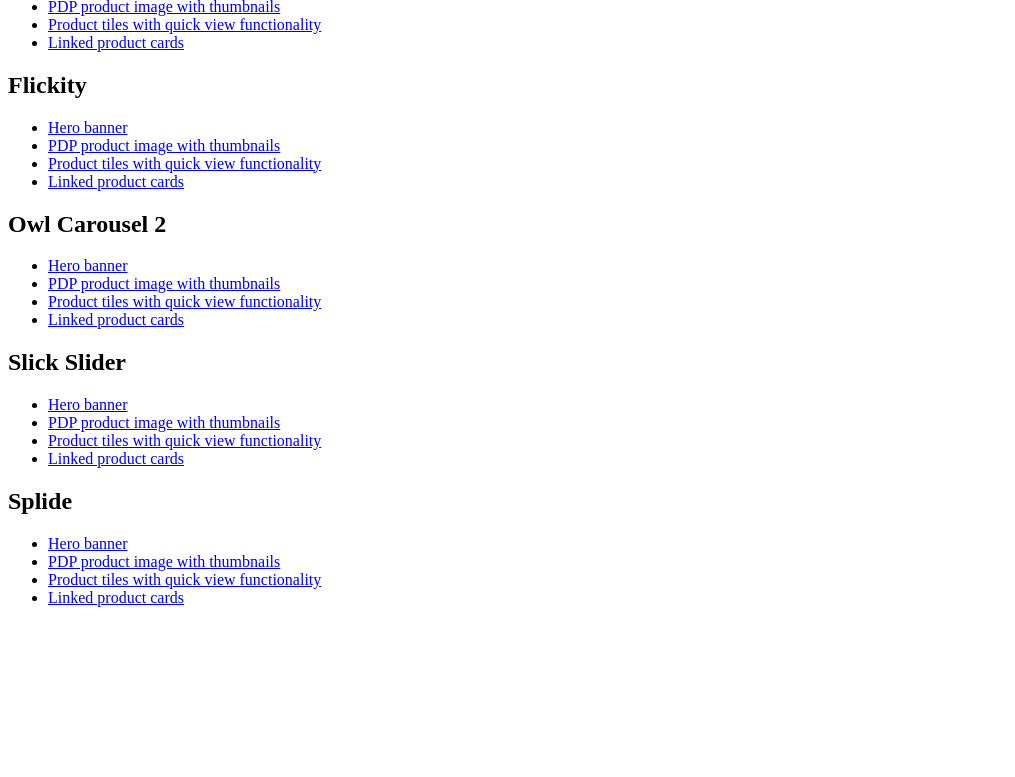
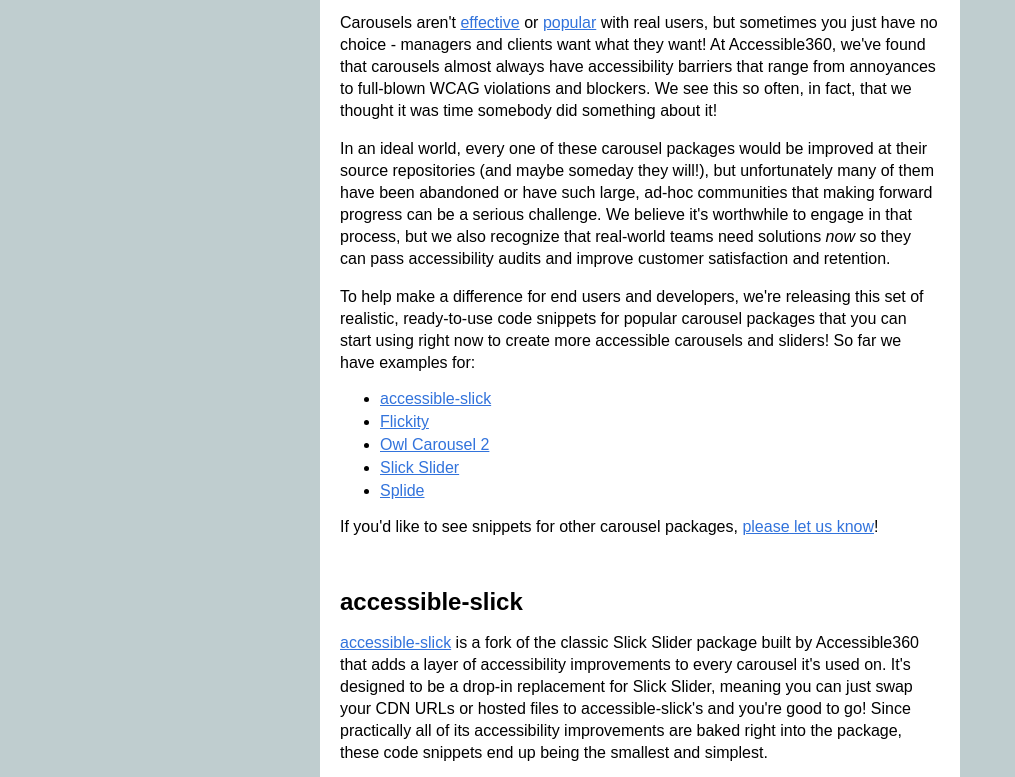
Before and after one commit to Accessible360/accessible-carousel-boilerplates, a plain HTML site: page index.html in a window 1280 px wide. Shown: the part 87-864 px from the top of the page, without its empty margins (0-1015 px from the left). Before the commit the page ends 800 px from the top, so only its background shows below. Drawn offline with Linux system fonts and the light colour scheme.

Commit message:
Styling lift, adding intro text from README

```diff
--- a/index.html
+++ b/index.html
@@ -30,55 +30,118 @@
 
 <body>
   <main>
+    <h1>Accessible carousel boilerplates</h1>
 
+    <p>Carousels aren't <a href="https://www.nngroup.com/articles/auto-forwarding">effective</a> or <a href="https://erikrunyon.com/2013/01/carousel-interaction-stats/">popular</a> with real users, but sometimes you just have no choice - managers and clients want what they want! At Accessible360, we've found that carousels almost always have accessibility barriers that range from annoyances to full-blown WCAG violations and blockers. We see this so often, in fact, that we thought it was time somebody did something about it!</p>
+
+    <p>In an ideal world, every one of these carousel packages would be improved at their source repositories (and maybe someday they will!), but unfortunately many of them have been abandoned or have such large, ad-hoc communities that making forward progress can be a serious challenge. We believe it's worthwhile to engage in that process, but we also recognize that real-world teams need solutions <em>now</em> so they can pass accessibility audits and improve customer satisfaction and retention.</p>
+
+    <p>To help make a difference for end users and developers, we're releasing this set of realistic, ready-to-use code snippets for popular carousel packages that you can start using right now to create more accessible carousels and sliders! So far we have examples for:</p>
+
+    <ul>
+      <li><a href="#accessible-slick">accessible-slick</a></li>
+      <li><a href="#Flickity">Flickity</a></li>
+      <li><a href="#Owl-Carousel-2">Owl Carousel 2</a></li>
+      <li><a href="#Slick-Slider">Slick Slider</a></li>
+      <li><a href="#Splide">Splide</a></li>
+    </ul>
+
+    <p>If you'd like to see snippets for other carousel packages, <a href="https://github.com/Accessible360/accessible-carousel-boilerplates/issues">please let us know</a>!</p>
+
+    <section>
       <h2 id="accessible-slick" tabindex="-1">accessible-slick</h2>
+
+      <p><a href="https://github.com/Accessible360/accessible-slick">accessible-slick</a> is a fork of the classic Slick Slider package built by Accessible360 that adds a layer of accessibility improvements to every carousel it's used on. It's designed to be a drop-in replacement for Slick Slider, meaning you can just swap your CDN URLs or hosted files to accessible-slick's and you're good to go! Since practically all of its accessibility improvements are baked right into the package, these code snippets end up being the smallest and simplest.</p>
 
       <ul>
         <li><a href="accessible-slick/hero-banner.html">Hero banner</a></li>
+        <li><a href="accessible-slick/linked-product-cards.html">Linked product cards</a></li>
         <li><a href="accessible-slick/pdp-product-image-with-thumbnails.html">PDP product image with thumbnails</a></li>
         <li><a href="accessible-slick/product-tiles-with-quick-view-functionality.html">Product tiles with quick view functionality</a></li>
-      <li><a href="accessible-slick/linked-product-cards.html">Linked product cards</a></li>
       </ul>
 
-    <h2 id="flickity" tabindex="-1">Flickity</h2>
+      <h2 id="Flickity" tabindex="-1">Flickity</h2>
 
       <ul>
         <li><a href="Flickity/hero-banner.html">Hero banner</a></li>
+        <li><a href="Flickity/linked-product-cards.html">Linked product cards</a></li>
         <li><a href="Flickity/pdp-product-image-with-thumbnails.html">PDP product image with thumbnails</a></li>
         <li><a href="Flickity/product-tiles-with-quick-view-functionality.html">Product tiles with quick view functionality</a></li>
-      <li><a href="Flickity/linked-product-cards.html">Linked product cards</a></li>
       </ul>
 
-    <h2 id="owl-carousel-2" tabindex="-1">Owl Carousel 2</h2>
+      <h2 id="Owl-Carousel-2" tabindex="-1">Owl Carousel 2</h2>
 
       <ul>
         <li><a href="Owl Carousel 2/hero-banner.html">Hero banner</a></li>
+        <li><a href="Owl Carousel 2/linked-product-cards.html">Linked product cards</a></li>
         <li><a href="Owl Carousel 2/pdp-product-image-with-thumbnails.html">PDP product image with thumbnails</a></li>
         <li><a href="Owl Carousel 2/product-tiles-with-quick-view-functionality.html">Product tiles with quick view functionality</a></li>
-      <li><a href="Owl Carousel 2/linked-product-cards.html">Linked product cards</a></li>
       </ul>
 
-    <h2 id="slick-slider" tabindex="-1">Slick Slider</h2>
+      <h2 id="Slick-Slider" tabindex="-1">Slick Slider</h2>
 
       <ul>
         <li><a href="Slick Slider/hero-banner.html">Hero banner</a></li>
+        <li><a href="Slick Slider/linked-product-cards.html">Linked product cards</a></li>
         <li><a href="Slick Slider/pdp-product-image-with-thumbnails.html">PDP product image with thumbnails</a></li>
         <li><a href="Slick Slider/product-tiles-with-quick-view-functionality.html">Product tiles with quick view functionality</a></li>
-      <li><a href="Slick Slider/linked-product-cards.html">Linked product cards</a></li>
       </ul>
 
-    <h2 id="splide" tabindex="-1">Splide</h2>
+      <h2 id="Splide" tabindex="-1">Splide</h2>
 
       <ul>
         <li><a href="Splide/hero-banner.html">Hero banner</a></li>
+        <li><a href="Splide/linked-product-cards.html">Linked product cards</a></li>
         <li><a href="Splide/pdp-product-image-with-thumbnails.html">PDP product image with thumbnails</a></li>
         <li><a href="Splide/product-tiles-with-quick-view-functionality.html">Product tiles with quick view functionality</a></li>
-      <li><a href="Splide/linked-product-cards.html">Linked product cards</a></li>
       </ul>
-
+    </section>
   </main>
 
   <style>
+  body {
+    font-family: Arial, Helvetica, sans-serif;
+    margin: 20px;
+    background-color: #bfcdcf;
+  }
+
+  main {
+    width: 100%;
+    max-width: 600px;
+    margin: 0 auto;
+    background-color: white;
+    padding: 20px;
+  }
+
+  h1 {
+    margin-top: 0;
+    border-bottom: 1px solid rgba(0,0,0,.1);
+  }
+
+  h2 {
+    margin-top: 30px;
+    margin-bottom: 10px;
+  }
+
+  p {
+    line-height: 22px;
+  }
+
+  a {
+    color: hsl(217, 71%, 53%);
+  }
+
+  ul {
+
+  }
+
+    ul li {
+      margin: 5px 0;
+    }
+
+  section {
+    margin-top: 50px;
+  }
   </style>
   </body>
 </html>
```
Lines whose indentation alone changed are shown as unchanged.
